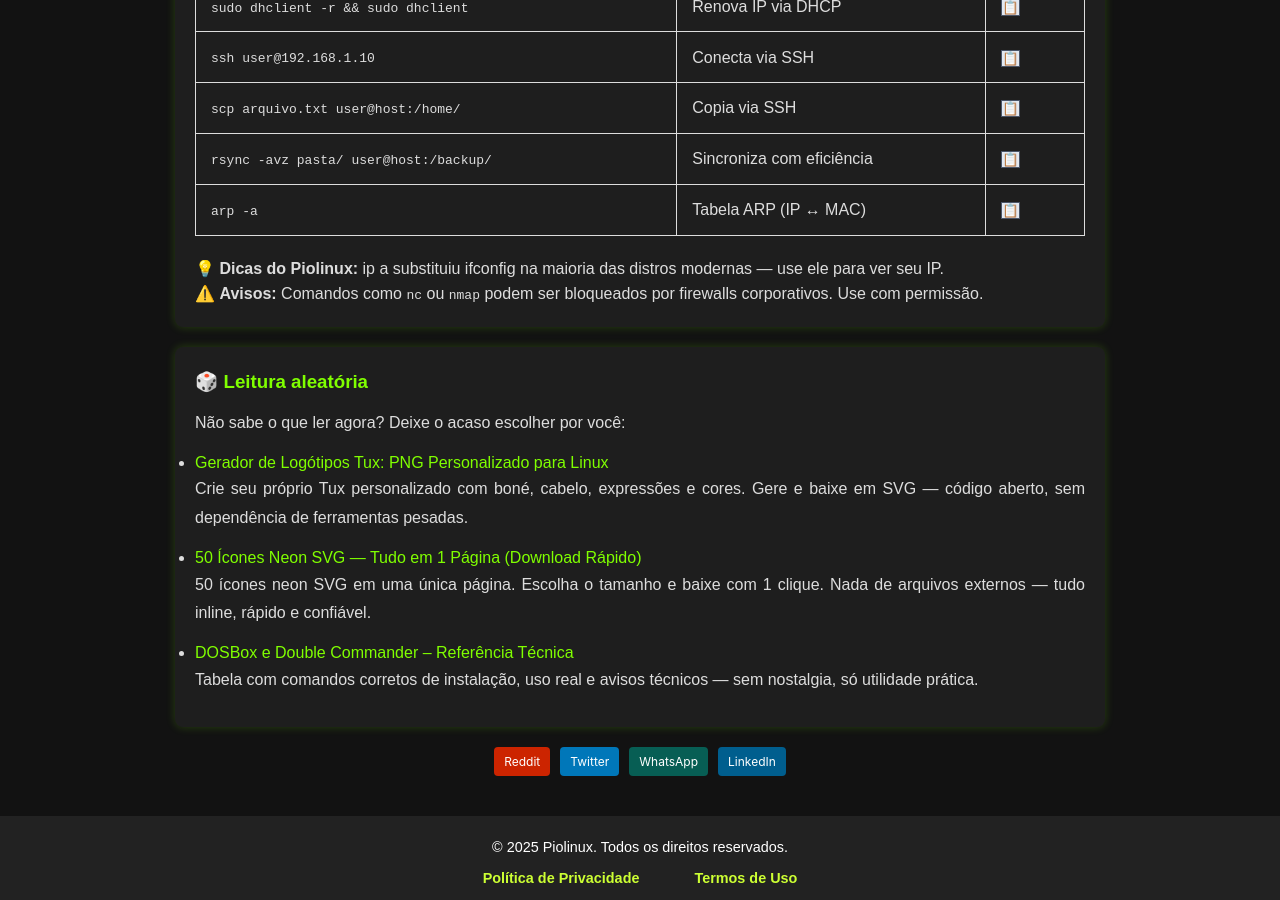
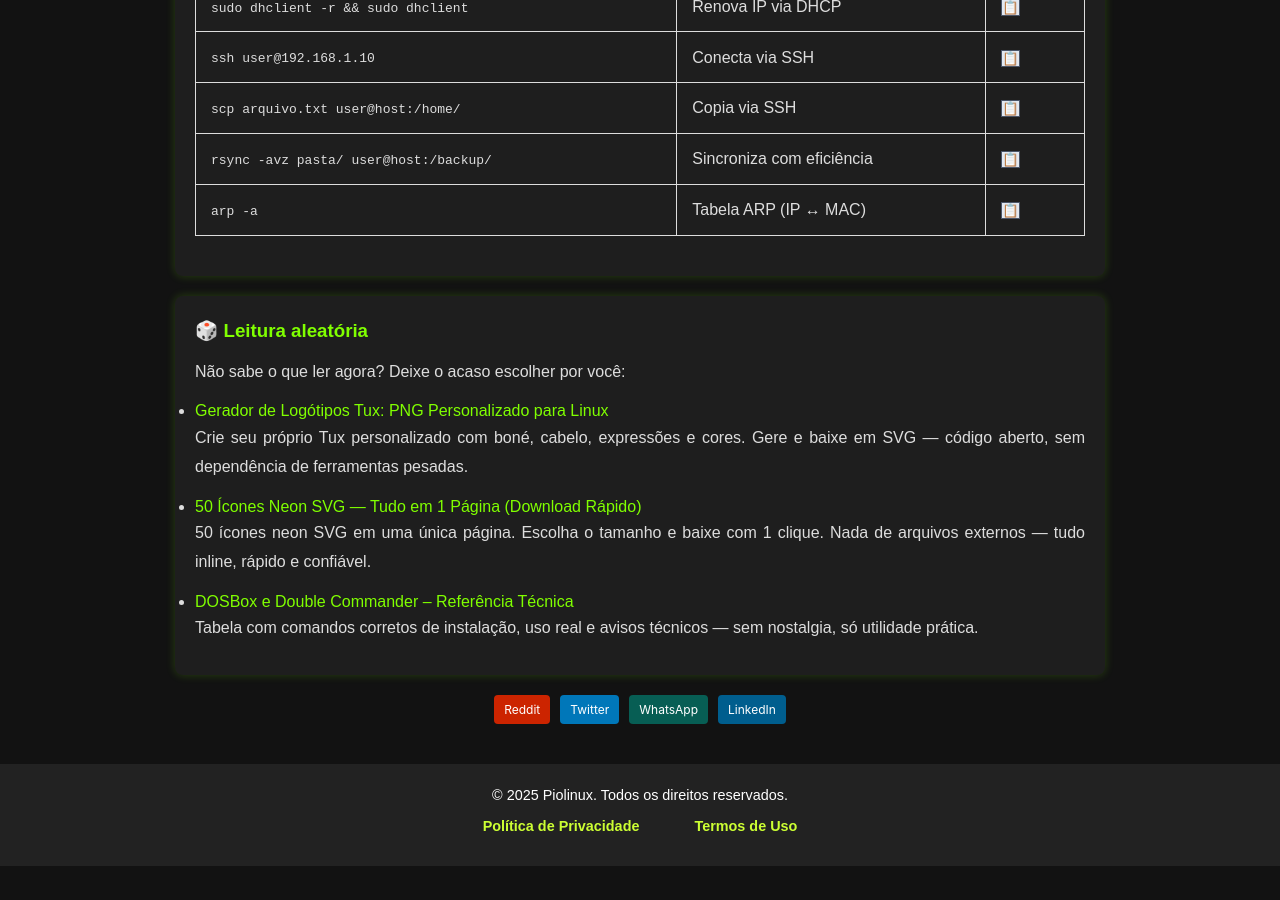
Before and after one commit to Piolinux/piolinux-site, a Jekyll site: the page built from _pages/_comandos/rede-e-internet.md, in a window 1280 px wide and 900 px high, scrolled down 1081 px. Built offline with Jekyll 4.4.1, drawn with Linux system fonts in a browser that asks for light colours; after the commit the page ends 1947 px from its top, so only the background shows below that.

Commit message:
Update rede-e-internet.md

```diff
--- a/_pages/_comandos/rede-e-internet.md
+++ b/_pages/_comandos/rede-e-internet.md
@@ -148,13 +148,6 @@ function filtrarLinhas(termo) {
 
 
 
-<div class="dica-final">
-  💡 <strong>Dicas do Piolinux:</strong> ip a substituiu ifconfig na maioria das distros modernas — use ele para ver seu IP.
-</div>
-<div class="aviso-final">
-  ⚠️ <strong>Avisos:</strong> Comandos como <code>nc</code> ou <code>nmap</code> podem ser bloqueados por firewalls corporativos. Use com permissão.
-
-</div>
 
 
 
```
